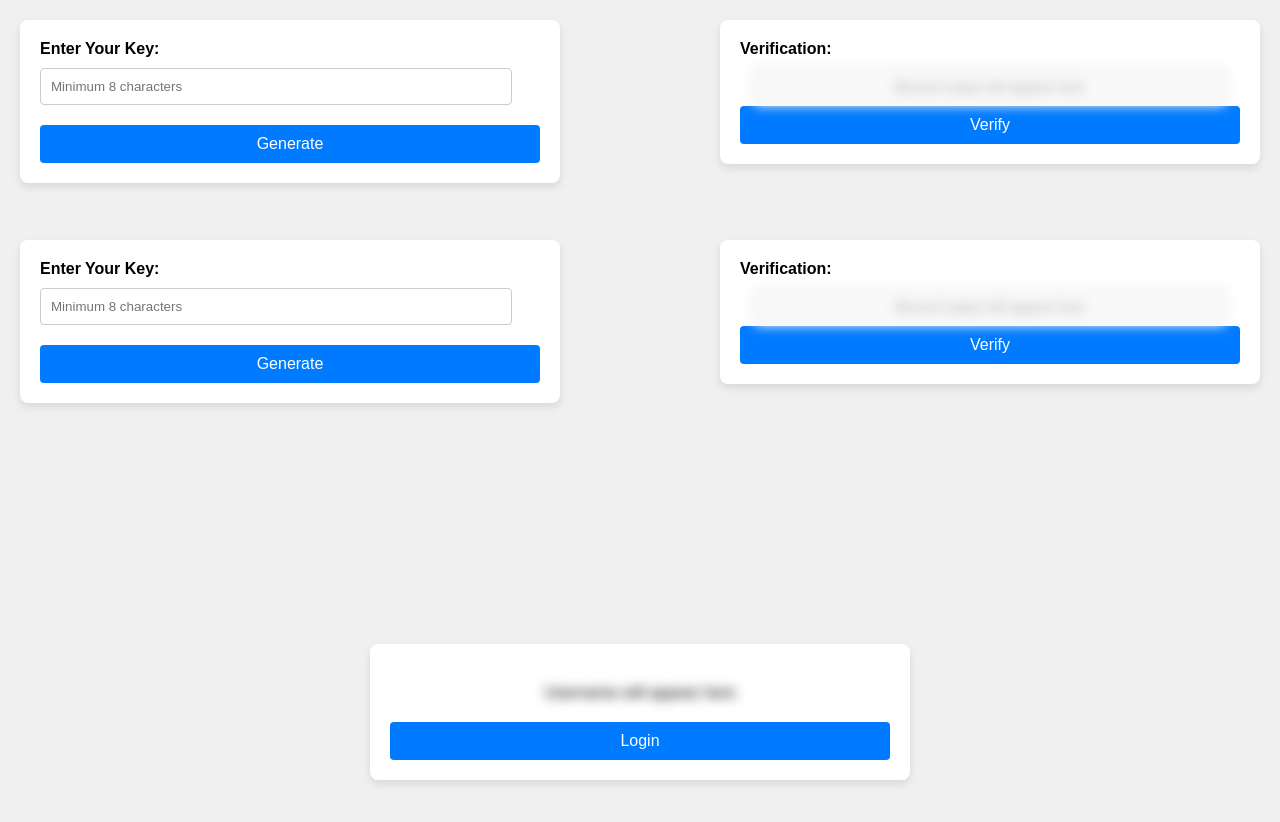
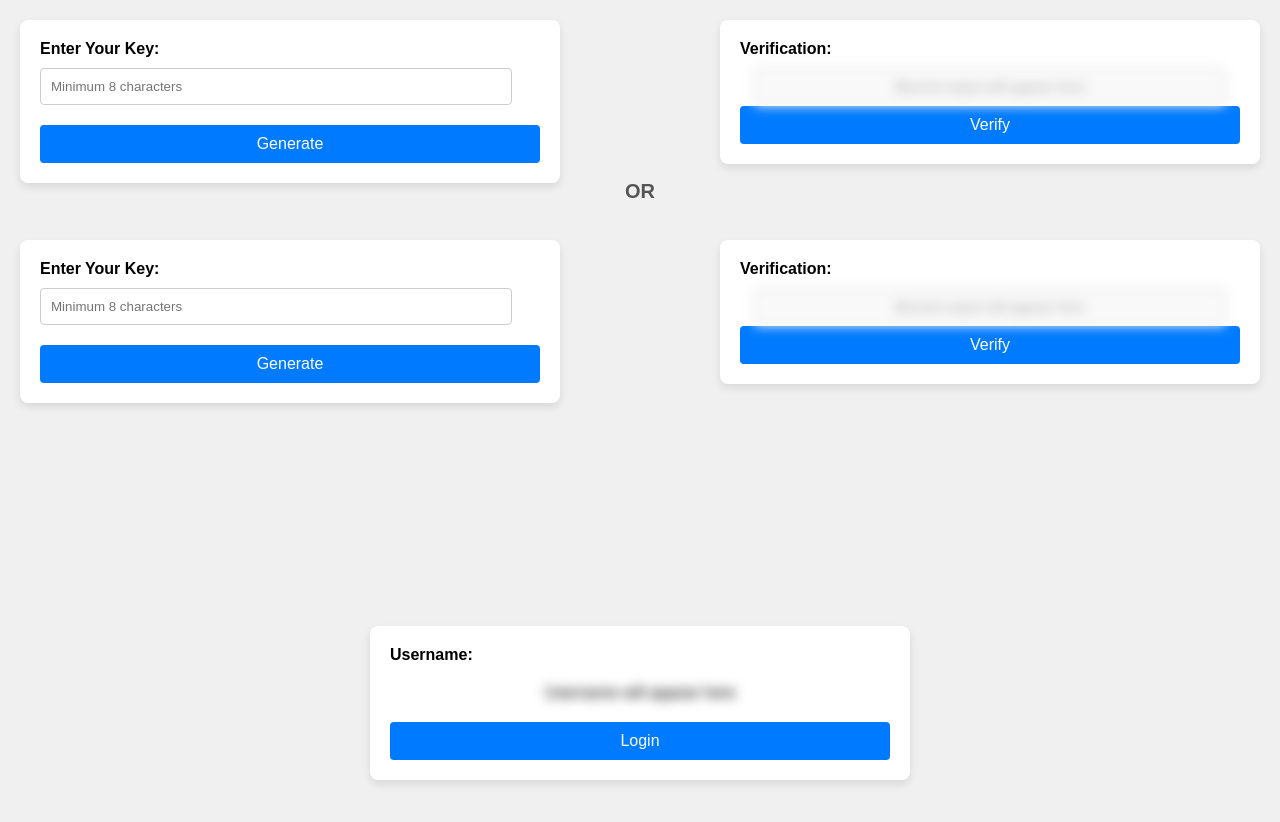
Before and after one commit to ArunCSEng/bit-dock, a plain HTML site: page index.html in a window 1280 px wide. Drawn offline with Linux system fonts and the light colour scheme.

Commit message:
Update index.html

```diff
--- a/index.html
+++ b/index.html
@@ -82,6 +82,16 @@
             transform: translateX(-50%);
         }
 
+        .or-text {
+            position: absolute;
+            top: 180px;
+            left: 50%;
+            transform: translateX(-50%);
+            font-size: 20px;
+            font-weight: bold;
+            color: #555;
+        }
+
         #outputBox1, #outputBox2 {
             width: 90%; /* Ensure output fits neatly within the box */
             padding: 10px;
@@ -131,6 +141,9 @@
         <button id="verifyButton">Verify</button>
     </div>
 
+    <!-- OR Text -->
+    <div class="or-text">OR</div>
+
     <!-- Second Key Dialog -->
     <div class="dialog-box" id="secondKeyDialog">
         <label for="inputBox2">Enter Your Key:</label>
@@ -147,6 +160,7 @@
 
     <!-- Username Dialog -->
     <div class="dialog-box" id="usernameDialog">
+        <label for="usernameBox">Username:</label>
         <div id="usernameBox" class="hidden">Username will appear here</div>
         <button id="loginButton" class="login-button">Login</button>
     </div>
```
